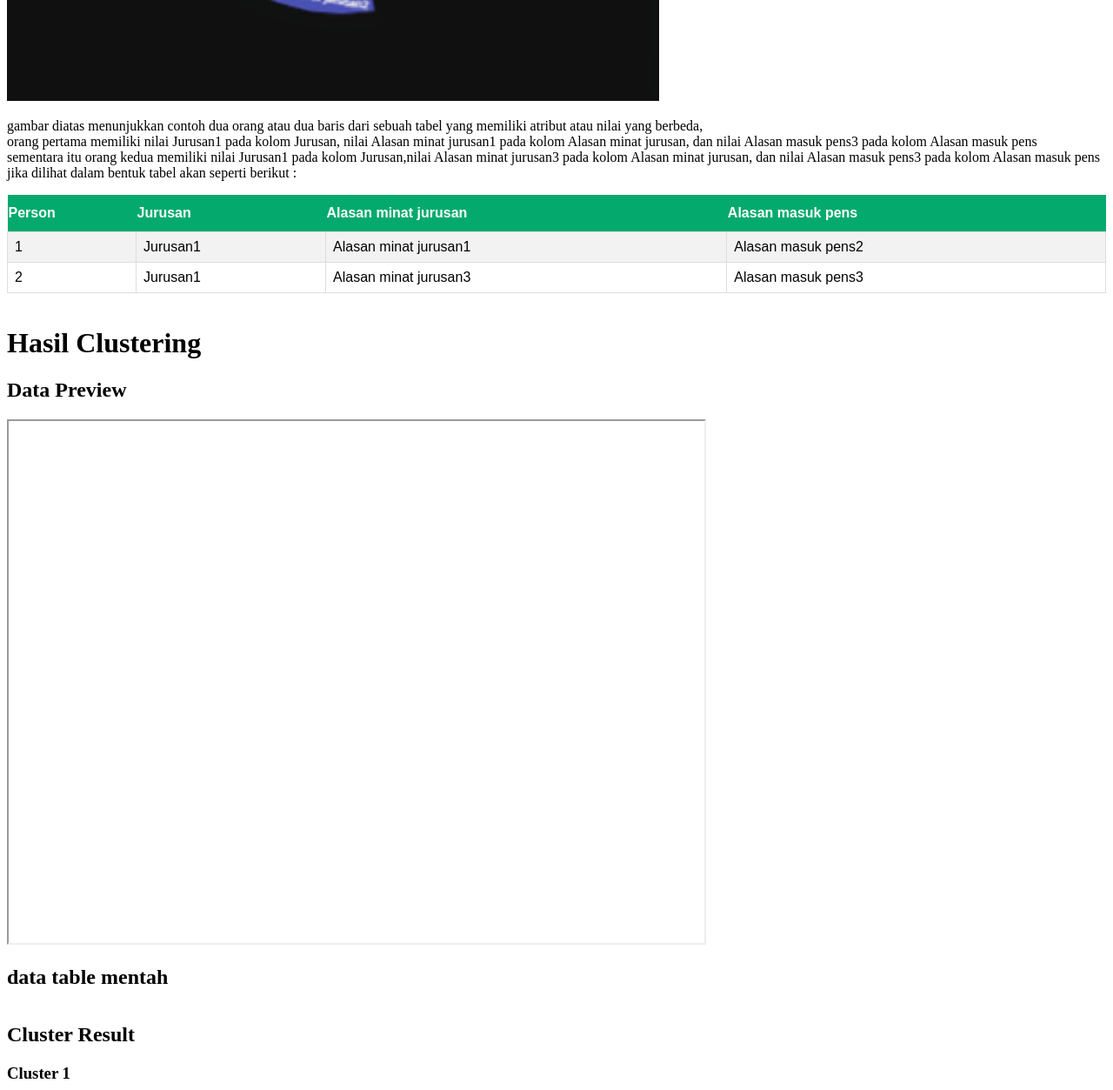
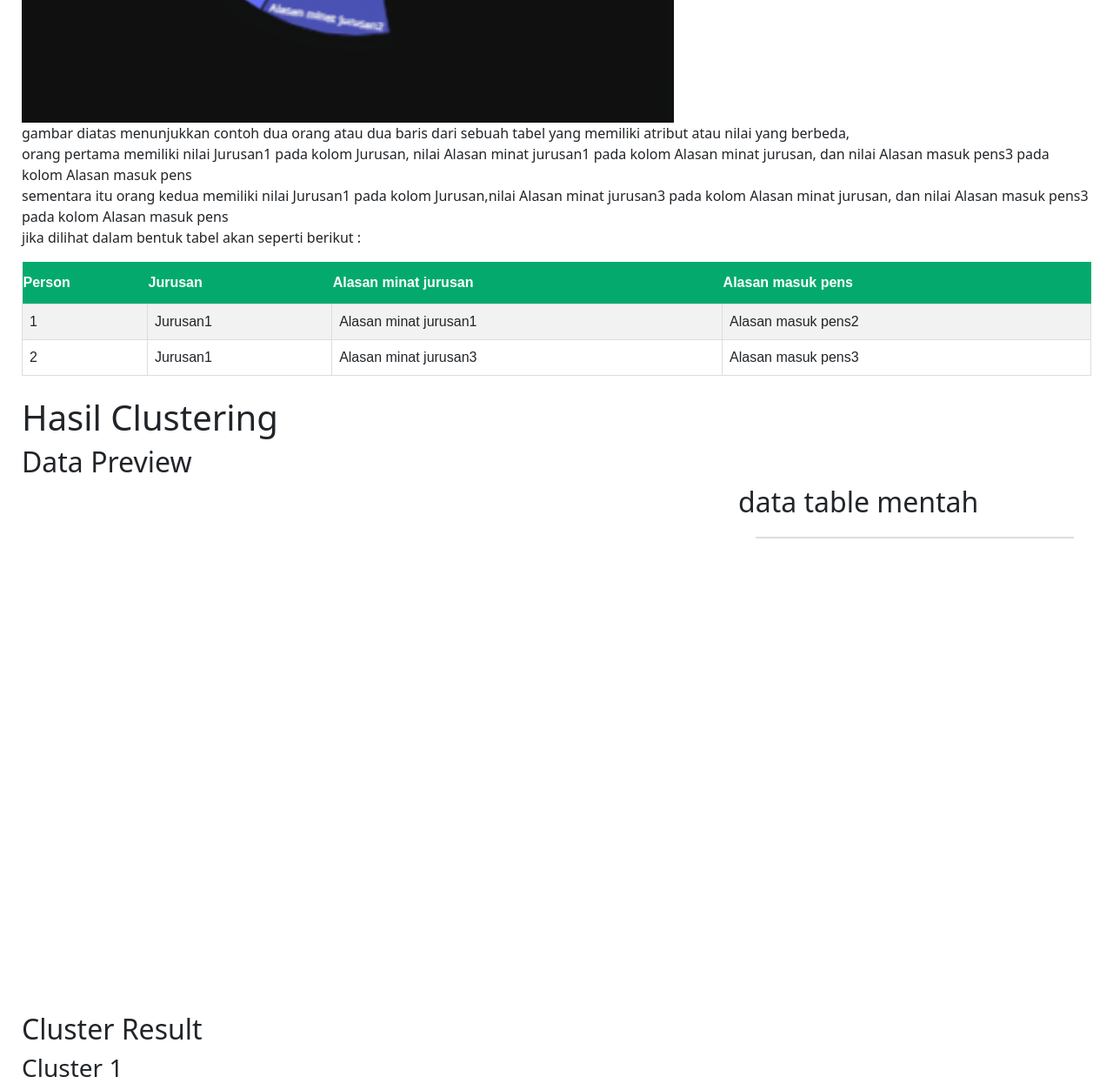
Before and after one commit to casterwill/Web-App-K-Modes-Clustering, a Flask app: template flask_web/templates/result.html in a window 1280 px wide. Shown: the part 1480-2733 px from the top of the page at 87% size. Run offline with Flask 2, Linux system fonts and the light colour scheme; the template is opened without the code that fills it, so the values that code supplies are empty.

Commit message:
front end UI Update

```diff
--- a/flask_web/templates/result.html
+++ b/flask_web/templates/result.html
@@ -5,7 +5,14 @@
     <meta name="viewport" content="width=device-width, initial-scale=1.0">
     <title>Hasil Clustering</title>
 
+    <link href="https://cdn.jsdelivr.net/npm/bootstrap@5.3.3/dist/css/bootstrap.min.css" rel="stylesheet"
+          integrity="sha384-QWTKZyjpPEjISv5WaRU9OFeRpok6YctnYmDr5pNlyT2bRjXh0JMhjY6hW+ALEwIH" crossorigin="anonymous">
+
     <style>
+        body {
+            padding: 25px 25px 25px 25px;
+        }
+
         .customers {
             font-family: Arial, Helvetica, sans-serif;
             border-collapse: collapse;
@@ -17,9 +24,13 @@
             padding: 8px;
         }
 
-    .customers tr:nth-child(even){background-color: #f2f2f2;}
+        .customers tr:nth-child(even) {
+            background-color: #f2f2f2;
+        }
 
-    .customers tr:hover {background-color: #ddd;}
+        .customers tr:hover {
+            background-color: #ddd;
+        }
 
         .customers th {
             padding-top: 12px;
@@ -27,6 +38,23 @@
             text-align: left;
             background-color: #04AA6D;
             color: white;
+        }
+
+        .table-container {
+            max-width: 100%;
+            max-height: 400px; /* Ubah sesuai kebutuhan */
+            overflow-x: auto;
+            overflow-y: auto;
+            margin: 20px;
+            border: 1px solid #ddd;
+        }
+
+        thead th {
+            position: sticky;
+            top: 0;
+            background-color: #04AA6D; /* Ubah sesuai kebutuhan */
+            color: #fff; /* Ubah sesuai kebutuhan */
+            z-index: 1;
         }
     </style>
 
@@ -47,11 +75,11 @@
 </p>
 
 
-
 <br>
 <img src="{{ url_for('static', filename='images/newplot_coret.png') }}">
 <br>
-    <p>gambar diatas menunjukkan contoh dua orang atau dua baris dari sebuah tabel yang memiliki atribut atau nilai yang berbeda,
+<p>gambar diatas menunjukkan contoh dua orang atau dua baris dari sebuah tabel yang memiliki atribut atau nilai yang
+    berbeda,
     <br> orang pertama memiliki nilai Jurusan1 pada kolom Jurusan, nilai Alasan minat jurusan1 pada kolom Alasan
     minat jurusan, dan nilai Alasan masuk pens3 pada kolom Alasan masuk pens
     <br> sementara itu orang kedua memiliki nilai Jurusan1 pada kolom Jurusan,nilai Alasan minat jurusan3 pada kolom
@@ -85,9 +113,14 @@
 
 <h1>Hasil Clustering</h1>
 <h2>Data Preview</h2>
+<div class="row">
+    <div class="col">
         <iframe src="{{ preview_url }}" width="800" height="600"></iframe>
+    </div>
 
+    <div class="col">
         <h2>data table mentah</h2>
+        <div class="table-container">
             <table class="customers">
                 <thead>
                 <tr>
@@ -106,9 +139,9 @@
                 {% endfor %}
                 </tbody>
             </table>
-
-
-
+        </div>
+    </div>
+</div>
 
 
 <h2>Cluster Result</h2>
@@ -119,26 +152,8 @@
 <iframe src="{{ percent_jurusan_clust1 }}" width="800" height="600"></iframe>
 <iframe src="{{ percent_pens_clust1 }}" width="800" height="600"></iframe>
 <h3>Data Tabel cluster 1</h3>
-    <table class="customers">
-        <thead>
-            <tr>
-                {% for column in columns_cluster1 %}
-                    <th>{{ column }}</th>
-                {% endfor %}
-            </tr>
-        </thead>
-        <tbody>
-            {% for row in table_data_cluster1 %}
-                <tr>
-                    {% for column in columns_cluster1 %}
-                        <td>{{ row[column] }}</td>
-                    {% endfor %}
-                </tr>
-            {% endfor %}
-        </tbody>
-    </table>
-
-
+<div class="row">
+    <div class="col">
         <table class="customers">
             <thead>
             <tr>
@@ -157,7 +172,9 @@
             {% endfor %}
             </tbody>
         </table>
+    </div>
 
+    <div class="col">
         <table class="customers">
             <thead>
             <tr>
@@ -176,9 +193,8 @@
             {% endfor %}
             </tbody>
         </table>
-
-
-
+    </div>
+</div>
 
 
 <h3>Cluster 2</h3>
@@ -188,25 +204,9 @@
 <iframe src="{{ percent_pens_clust2 }}" width="800" height="600"></iframe>
 
 <h3>Data Tabel cluster 2</h3>
-    <table class="customers">
-        <thead>
-            <tr>
-                {% for column in columns_cluster2 %}
-                    <th>{{ column }}</th>
-                {% endfor %}
-            </tr>
-        </thead>
-        <tbody>
-            {% for row in table_data_cluster2 %}
-                <tr>
-                    {% for column in columns_cluster2 %}
-                        <td>{{ row[column] }}</td>
-                    {% endfor %}
-                </tr>
-            {% endfor %}
-        </tbody>
-    </table>
 
+<div class="row">
+    <div class="col">
         <table class="customers">
             <thead>
             <tr>
@@ -225,7 +225,9 @@
             {% endfor %}
             </tbody>
         </table>
+    </div>
 
+    <div class="col">
         <table class="customers">
             <thead>
             <tr>
@@ -244,6 +246,12 @@
             {% endfor %}
             </tbody>
         </table>
+    </div>
+</div>
+
+<script src="https://cdn.jsdelivr.net/npm/bootstrap@5.3.3/dist/js/bootstrap.bundle.min.js"
+        integrity="sha384-YvpcrYf0tY3lHB60NNkmXc5s9fDVZLESaAA55NDzOxhy9GkcIdslK1eN7N6jIeHz"
+        crossorigin="anonymous"></script>
 
 </body>
 </html>
```
Lines whose indentation alone changed are shown as unchanged.
